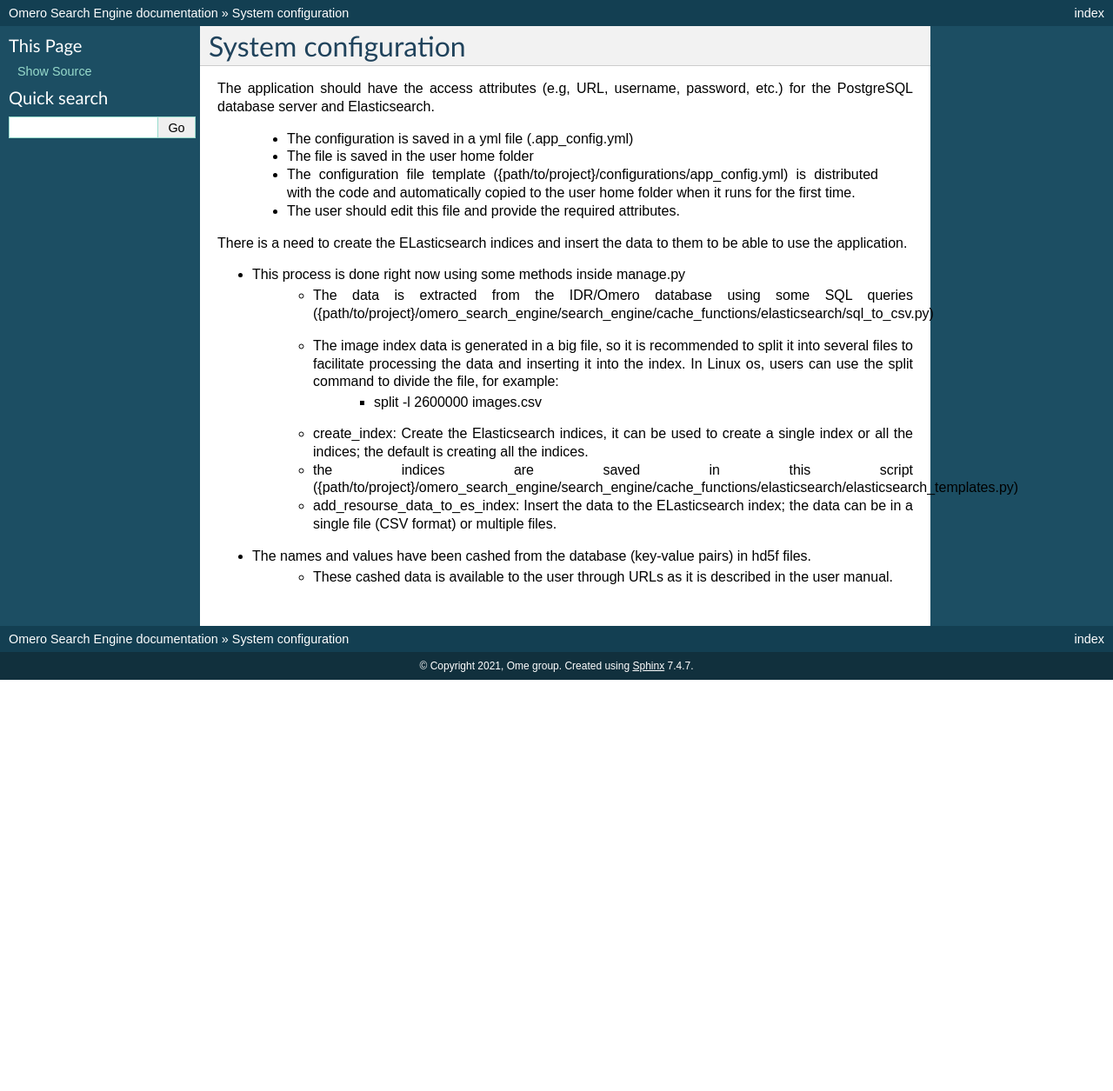
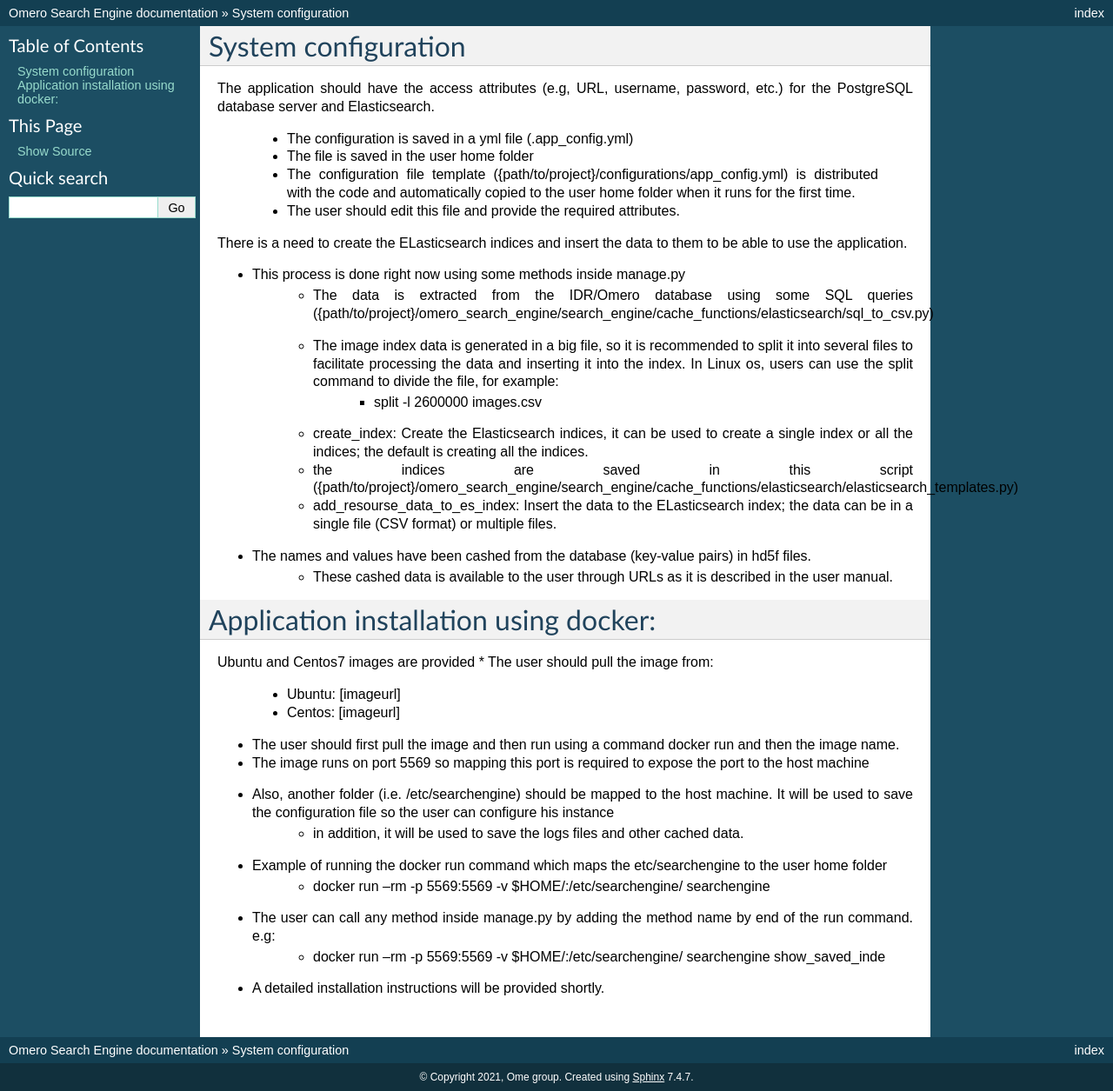
Before and after one commit to ome/omero_search_engine, a Sphinx documentation site: the page built from docs/configuration/configuration_installtion.rst, in a window 1280 px wide. Shown: the whole page at 87% size. Built offline with Sphinx 7.4.7, drawn with Linux system fonts in a browser that asks for light colours; pages that are not in the unit, such as notebooks, are missing from menus; before the commit the page ends 900 px from its top, so only the background shows below that.

Commit message:
Add docker image for centos, enable using manage.py methods by running docker

```diff
--- a/docs/conf.py
+++ b/docs/conf.py
@@ -26,7 +26,7 @@
 
 project = 'Omero Search Engine'
 copyright = '2021, Ome group'
-author = 'Khaled Mohamed'
+author = 'Ome team'
 
 
 # -- General configuration ---------------------------------------------------
--- a/docs/configuration/configuration_installtion.rst
+++ b/docs/configuration/configuration_installtion.rst
@@ -19,3 +19,23 @@
 
 * The names and values have been cashed from the database (key-value pairs) in hd5f files.
     * These cashed data is available to the user through URLs as it is described in the user manual.
+
+Application installation using docker:
+======================================
+Ubuntu and Centos7 images are provided
+* The user should pull the image from:
+
+    * Ubuntu: [imageurl]
+    * Centos: [imageurl]
+
+* The user should first pull the image and then run using a command docker run and then the image name.
+* The image runs on port 5569 so mapping this port is required to expose the port to the host machine
+* Also, another folder (i.e. /etc/searchengine) should be mapped to the host machine. It will be used to save the configuration file so the user can configure his instance
+    * in addition, it will be used to save the logs files and other cached data.
+
+* Example of running the docker run command which maps the etc/searchengine to the user home folder
+    * docker run --rm -p 5569:5569 -v $HOME/:/etc/searchengine/  searchengine
+* The user can call any method inside manage.py by adding the method name by end of the run command. e.g:
+    *  docker run --rm -p 5569:5569 -v $HOME/:/etc/searchengine/  searchengine  show_saved_inde
+
+* A detailed installation instructions will be provided shortly.
```
Also changed, not shown: 8 other files.
